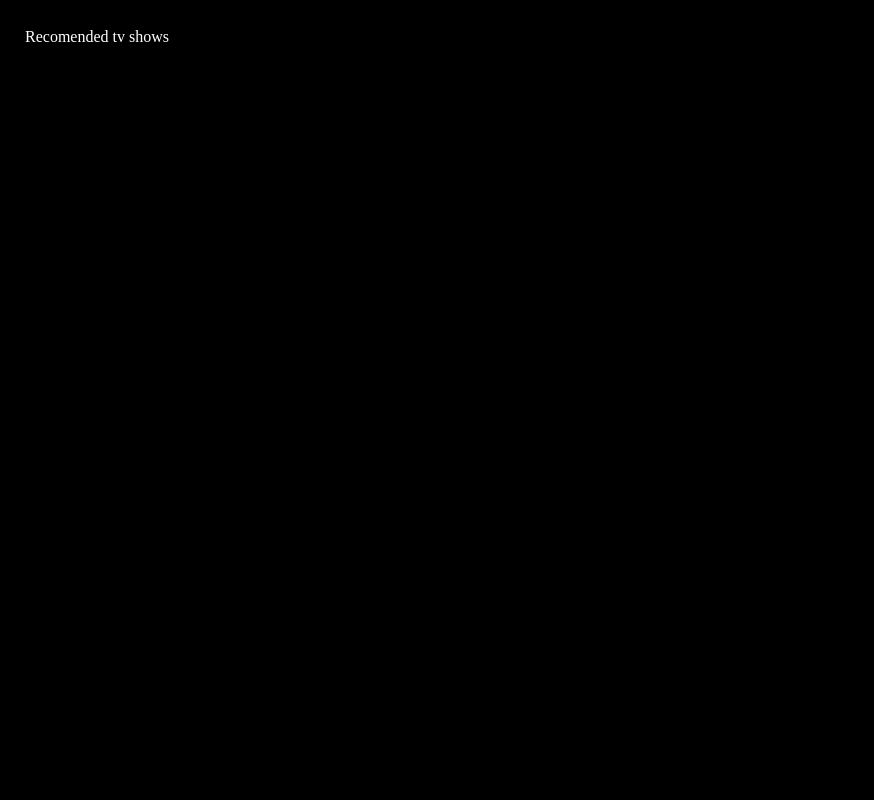
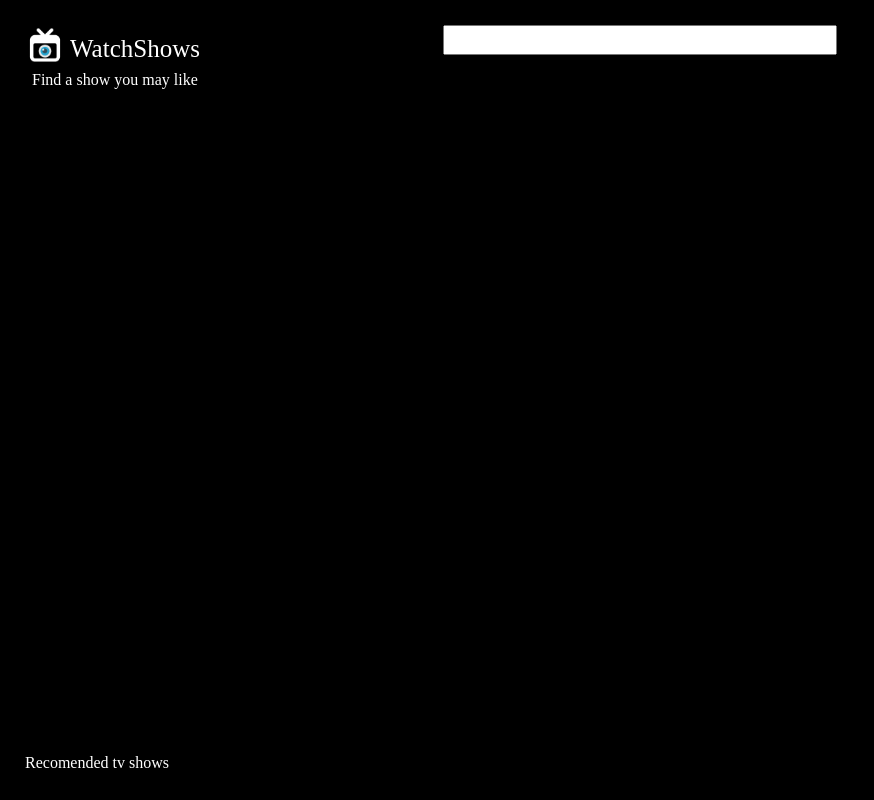
Before and after one commit to denisse-orellana/TvShowsApp, a React (Vite) app: page / in a window 1280 px wide. Shown: the whole page, without its empty margins (0-874 px from the left). Built offline with nearby package versions, Linux system fonts and the light colour scheme; no server answers; a web font is replaced by a local one.

Commit message:
add: component logo

```diff
--- a/src/App.jsx
+++ b/src/App.jsx
@@ -1,4 +1,5 @@
 import { useState, useEffect, useMemo, useCallback } from 'react';  // core of react
+import Logo from './components/Logo/Logo'
 import TVShowDetail from './components/TVShowDetail/TVShowDetail'   // core of react
 
 import { TVShowAPI } from './api/tv-show';
@@ -27,7 +28,32 @@
   return (
     <div
       className={s.main_container}
+      style={{
+        background: currentTVShow
+        ?
+          `linear-gradient(rgba(0, 0, 0, 0.55), rgba(0, 0, 0, 0.55)),
+            url("${ BACKDROP_BASE_URL }${currentTVShow.backdrop_path}") no-repeat center / cover
+          `
+        : 'black',
+      }}
     >
+      <div className={s.header}>
+        <div className="row">
+          <div className="col-4">
+            <Logo
+              title="WatchShows"
+              subtitle="Find a show you may like"
+              image={logoImg}
+            />
+          </div>
+          <div className="col-md-12 col-lg-4">
+            <input style={{ width: "100%" }} type="text" />
+          </div>
+        </div>
+      </div>
+      <div className={s.tv_show_details}>
+        { currentTVShow && <TVShowDetail tvShow={currentTVShow} /> }
+      </div>
       <div className={s.recomended_shows}>Recomended tv shows</div>
     </div>
   )
--- a/src/components/Logo/Logo.jsx
+++ b/src/components/Logo/Logo.jsx
@@ -1,7 +1,13 @@
-import React from 'react'
+import s from './style.module.css'
 
-const Logo = () => {
-  return <div>I'm Logo</div>
-}
+const Logo = ({ image, title, subtitle }) => (
+  <div>
+    <div className={s.container}>
+      <img className={s.img} src={image} alt="logo" />
+      <span className={s.title}>{title}</span>
+    </div>
+    <span className={s.subtitle}>{subtitle}</span>
+  </div>
+)
 
-export default Logo
+export default Logo;
--- /dev/null
+++ b/src/components/Logo/style.module.css
@@ -0,0 +1,17 @@
+.container {
+  display: flex;
+}
+.img {
+  height: 40px;
+  width: 40px;
+}
+.title {
+  font-size: 25px;
+  font-weight: 400;
+  padding-top: 5px;
+  padding-left: 5px;
+}
+.subtitle {
+  margin-left: 7px;
+  white-space: nowrap;
+}
```
